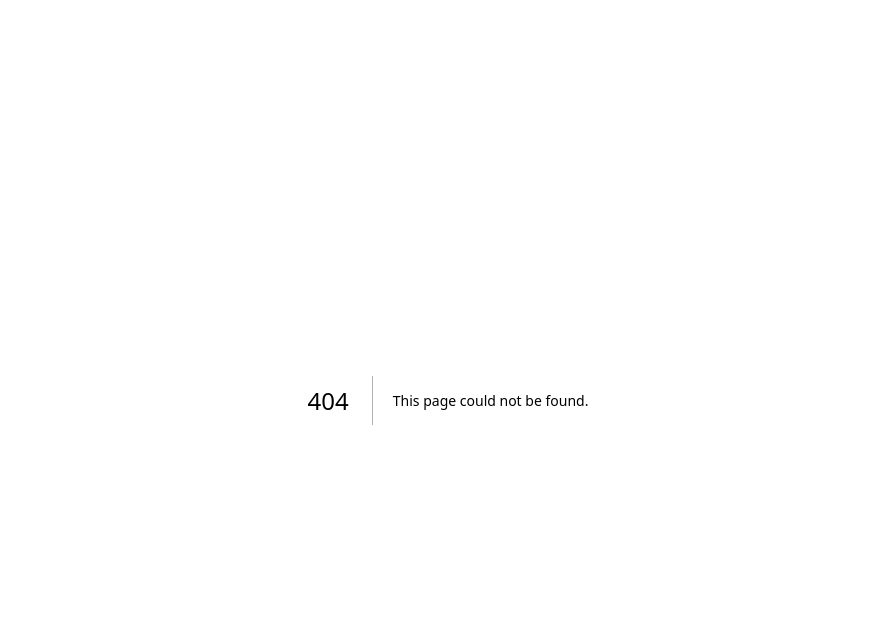
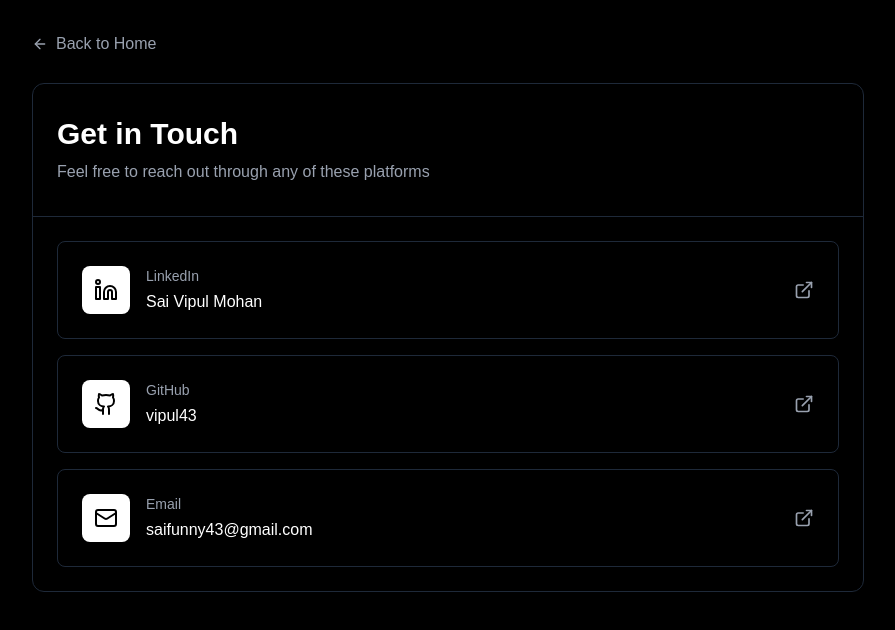
Before and after one commit to vipul43/vipulsme, a Next.js app: page /contact in a window 1280 px wide. Before the commit this address had no page. Shown: the top 630 px of the page, without its empty margins (192-1087 px from the left). Built offline with nearby package versions, Linux system fonts and the light colour scheme.

Commit message:
feat(contact): add contact page with LinkedIn, GitHub, and Email links

```diff
--- /dev/null
+++ b/app/components/ContactCard.tsx
@@ -0,0 +1,63 @@
+"use client";
+
+import { Linkedin, Github, Mail, ExternalLink } from "lucide-react";
+
+interface ContactItemProps {
+  icon: React.ReactNode;
+  label: string;
+  value: string;
+  href: string;
+  isEmail?: boolean;
+}
+
+function ContactItem({ icon, label, value, href, isEmail }: ContactItemProps) {
+  return (
+    <a
+      href={href}
+      target={isEmail ? undefined : "_blank"}
+      rel={isEmail ? undefined : "noopener noreferrer"}
+      className="group flex items-center gap-4 rounded-lg border border-gray-800 bg-black p-6 transition-all duration-200 hover:border-gray-600"
+    >
+      <div className="flex h-12 w-12 flex-shrink-0 items-center justify-center rounded-lg bg-white transition-transform group-hover:scale-110">
+        {icon}
+      </div>
+      <div className="min-w-0 flex-1">
+        <p className="mb-1 text-sm text-gray-400">{label}</p>
+        <p className="truncate font-medium text-white">{value}</p>
+      </div>
+      <ExternalLink className="h-5 w-5 flex-shrink-0 text-gray-400 transition-colors group-hover:text-white" />
+    </a>
+  );
+}
+
+export default function ContactCard() {
+  const contacts = [
+    {
+      icon: <Linkedin className="h-6 w-6 text-black" />,
+      label: "LinkedIn",
+      value: "Sai Vipul Mohan",
+      href: "https://www.linkedin.com/in/sai-vipul-mohan/",
+    },
+    {
+      icon: <Github className="h-6 w-6 text-black" />,
+      label: "GitHub",
+      value: "vipul43",
+      href: "https://github.com/vipul43/",
+    },
+    {
+      icon: <Mail className="h-6 w-6 text-black" />,
+      label: "Email",
+      value: "saifunny43@gmail.com",
+      href: "mailto:saifunny43@gmail.com",
+      isEmail: true,
+    },
+  ];
+
+  return (
+    <div className="space-y-4">
+      {contacts.map((contact) => (
+        <ContactItem key={contact.label} {...contact} />
+      ))}
+    </div>
+  );
+}
--- /dev/null
+++ b/app/contact/page.tsx
@@ -0,0 +1,40 @@
+import { Metadata } from "next";
+import Link from "next/link";
+import { ArrowLeft } from "lucide-react";
+import ContactCard from "../components/ContactCard";
+
+export const metadata: Metadata = {
+  title: "Contact | Vipul",
+  description: "Get in touch with Vipul via LinkedIn, GitHub, or Email",
+};
+
+export default function ContactPage() {
+  return (
+    <div className="min-h-screen bg-black">
+      <div className="mx-auto max-w-4xl px-4 py-8 sm:px-6 lg:px-8">
+        <div className="mb-6">
+          <Link
+            href="/"
+            className="inline-flex items-center gap-2 text-gray-400 transition-colors hover:text-white"
+          >
+            <ArrowLeft className="h-4 w-4" />
+            <span>Back to Home</span>
+          </Link>
+        </div>
+
+        <div className="overflow-hidden rounded-xl border border-gray-800 bg-black shadow-2xl">
+          <div className="border-b border-gray-800 px-6 py-8">
+            <h1 className="mb-2 text-3xl font-bold text-white">Get in Touch</h1>
+            <p className="text-gray-400">
+              Feel free to reach out through any of these platforms
+            </p>
+          </div>
+
+          <div className="p-6">
+            <ContactCard />
+          </div>
+        </div>
+      </div>
+    </div>
+  );
+}
```
Also changed, not shown: 2 other files (tests, documents, lock files or other folders).
